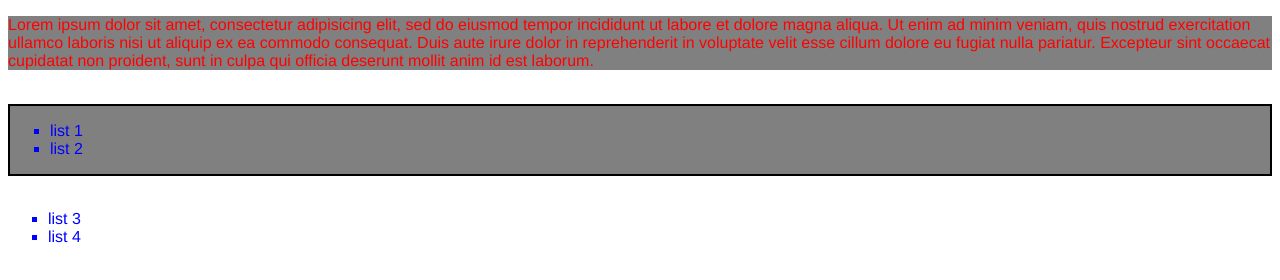
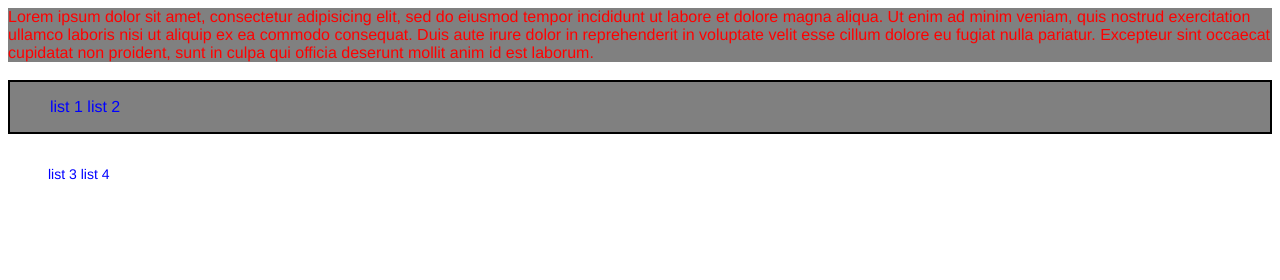
Before and after one commit to ihzarizkyk/sasscss, a plain HTML site: page index.html in a window 1280 px wide. Drawn offline with Linux system fonts and the light colour scheme.

Commit message:
update sass css

```diff
--- a/style.sass
+++ b/style.sass
@@ -4,12 +4,16 @@ $c1: red
 $c2: blue
 
 p
+	position: static
+	margin: auto
 	font-family: helvetica
 	color:$c1
 	background-color: gray
 
 .div1
 
+	font-size: 16px
+	margin: auto
 	font-family: helvetica
 	background-color: gray
 	border: 2px solid black
@@ -18,14 +22,18 @@ p
 		list-style-type: square
 		color:$c1
 	li
+		display: inline-block
 		color:$c2
 
 .div2
 
+	font-size: 14px
 	font-family: helvetica
+	margin: auto
 
 	ul
 		list-style-type: square
 		color:$c2
 	li
+		display: inline-block
 		color:$c2
```
Also changed, not shown: style.css, 1 other file.
